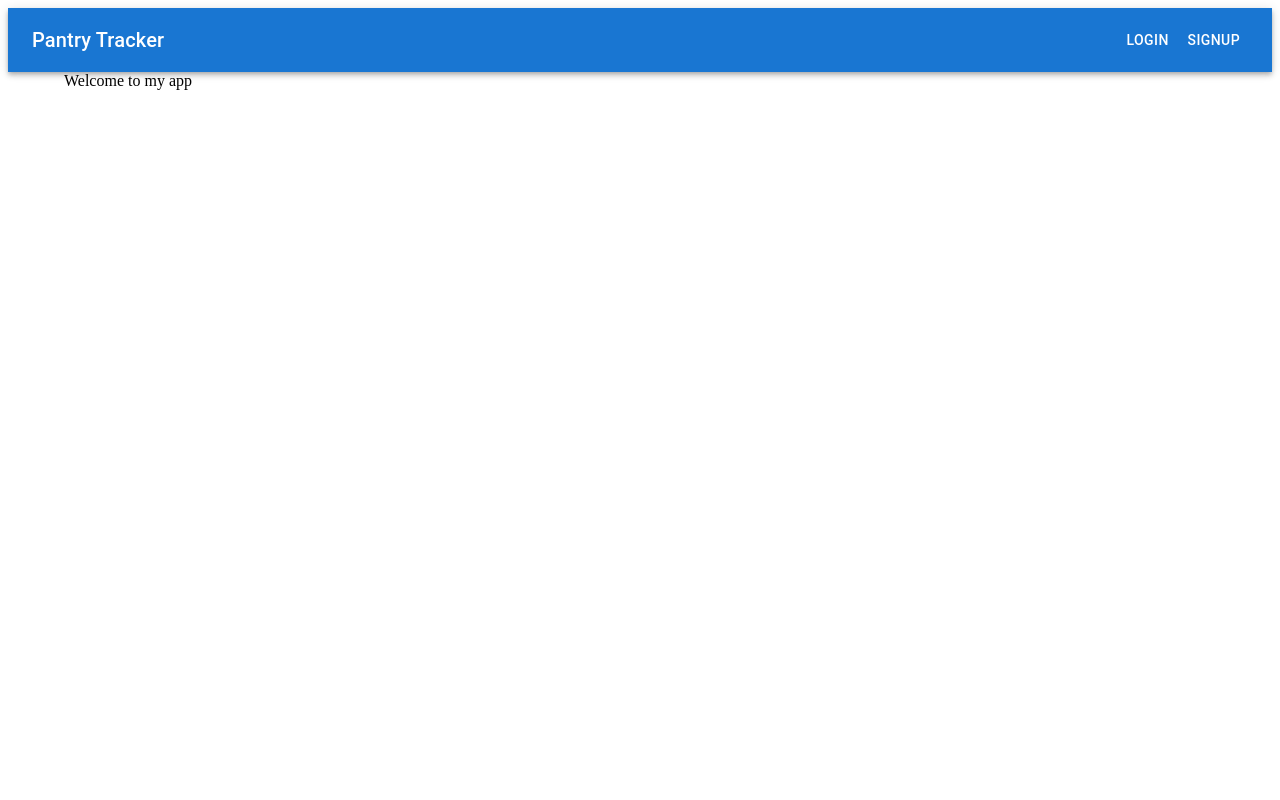
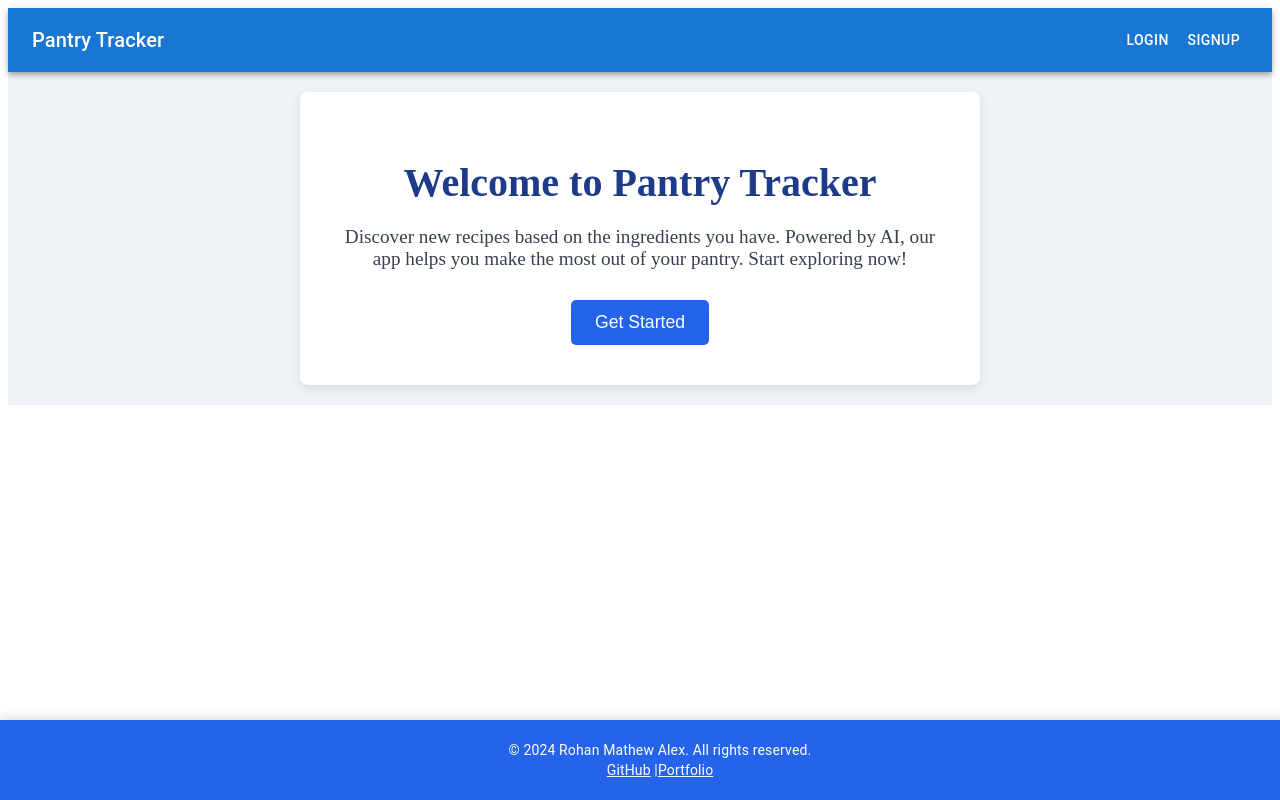
Before and after one commit to rohanmathewalex/pantry-tracker, a Next.js app: page / in a window 1280 px wide. Built offline with nearby package versions, Linux system fonts and the light colour scheme; no server answers.

Commit message:
AI intrgreation using open AI to recommed recipe done

```diff
--- a/next.config.js
+++ b/next.config.js
@@ -10,6 +10,7 @@ module.exports = {
     NEXT_PUBLIC_FIREBASE_STORAGE_BUCKET: process.env.NEXT_PUBLIC_FIREBASE_STORAGE_BUCKET,
     NEXT_PUBLIC_FIREBASE_MESSAGING_SENDER_ID: process.env.NEXT_PUBLIC_FIREBASE_MESSAGING_SENDER_ID,
     NEXT_PUBLIC_FIREBASE_APP_ID: process.env.NEXT_PUBLIC_FIREBASE_APP_ID,
+    NEXT_PUBLIC_OPENAI_API_KEY: process.env.NEXT_PUBLIC_OPENAI_API_KEY,
   },
   reactStrictMode: true,
   swcMinify: true,
--- a/package.json
+++ b/package.json
@@ -14,8 +14,10 @@
         "@mui/icons-material": "^5.16.6",
         "@mui/material": "^5.16.6",
         "@next/bundle-analyzer": "^14.2.5",
+        "axios": "^1.7.3",
         "firebase": "^10.12.5",
         "next": "^14.2.5",
+        "openai": "^4.54.0",
         "react-firebase-hooks": "^5.1.1"
     }
 }
--- /dev/null
+++ b/src/components/Footer.js
@@ -0,0 +1,35 @@
+import React from 'react';
+import { Box, Typography } from '@mui/material';
+
+const Footer = () => {
+  return (
+    <Box
+      component="footer"
+      sx={{
+        backgroundColor: '#2563eb', // Blue background
+        color: '#fff', // White text color
+        textAlign: 'center',
+        padding: '20px',
+        width: '100%',
+        position: 'fixed',
+        bottom: 0,
+        left: 0,
+        boxShadow: '0 -4px 8px rgba(0, 0, 0, 0.1)',
+      }}
+    >
+      <Typography variant="body2">
+        &copy; {new Date().getFullYear()} Rohan Mathew Alex. All rights reserved.
+      </Typography>
+      <Typography variant="body2">
+        <a href="https://github.com/rohanmathewalex" target="_blank" rel="noopener noreferrer" style={{ color: '#fff' }}>
+          GitHub
+        </a> |
+        <a href="https://rohanmathewalex.vercel.app/" target="_blank" rel="noopener noreferrer" style={{ color: '#fff' }}>
+          Portfolio
+        </a>
+      </Typography>
+    </Box>
+  );
+};
+
+export default Footer;
--- /dev/null
+++ b/src/pages/api/recommend-recipes.js
@@ -0,0 +1,43 @@
+// src/pages/api/recommend-recipes.js
+import { OpenAI } from 'openai';
+
+// Initialize OpenAI API with a supported model
+// // apiKey: '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',
+const openai = new OpenAI({
+
+  apiKey: process.env.NEXT_PUBLIC_OPENAI_API_KEY,
+});
+
+export default async function handler(req, res) {
+  if (req.method === 'POST') {
+    try {
+      const { items } = req.body;
+      const ingredients = items.map(item => item.name).join(', ');
+
+      // Generate recipe prompt
+      const prompt = `I have the following ingredients: ${ingredients}. Can you suggest some recipes that I can make with these ingredients?`;
+
+      // Call OpenAI API
+      const response = await openai.chat.completions.create({
+        model: 'gpt-3.5-turbo',
+        messages: [
+          { role: 'user', content: prompt }
+        ],
+        max_tokens: 150,
+      });
+
+      const recipes = response.choices[0].message.content.trim().split('\n\n').map(recipe => ({
+        title: recipe.split('\n')[0],
+        description: recipe.split('\n').slice(1).join('\n'),
+      }));
+
+      res.status(200).json({ recipes });
+    } catch (error) {
+      console.error(error);
+      res.status(500).json({ error: 'Failed to generate recipe recommendations.' });
+    }
+  } else {
+    res.setHeader('Allow', ['POST']);
+    res.status(405).end(`Method ${req.method} Not Allowed`);
+  }
+}
--- a/src/pages/index.js
+++ b/src/pages/index.js
@@ -1,21 +1,28 @@
-import { auth, database } from '../firebase/firebase.js';
-import { useState, useEffect } from 'react';
+import Navbar from '../components/Navbar';
+import Footer from '../components/Footer';
+import styles from '../styles/Home.module.css';
 import { useRouter } from 'next/router';
-import Navbar from '../components/Navbar';
-import { Container } from '@mui/material';
 
+function IndexPage() {
+  const router = useRouter();
 
+  const handleGetStarted = () => {
+    router.push('/signup'); // Navigate to signup page
+  };
 
-function IndexPage({ Component, pageProps}){
-    return (
-        <>
-          <Navbar />
-          <Container>
-            Welcome to my app
-          </Container>
-        </>
-      );
-
+  return (
+    <div className={styles.container}>
+      <Navbar />
+      <div className={styles.content}>
+        <h1 className={styles.title}>Welcome to Pantry Tracker</h1>
+        <p className={styles.description}>
+          Discover new recipes based on the ingredients you have. Powered by AI, our app helps you make the most out of your pantry. Start exploring now!
+        </p>
+        <button className={styles.button} onClick={handleGetStarted}>Get Started</button>
+      </div>
+      <Footer /> {/* Include Footer component */}
+    </div>
+  );
 }
 
-  export default IndexPage;
+export default IndexPage;
--- /dev/null
+++ b/src/styles/Home.module.css
@@ -0,0 +1,63 @@
+/* src/styles/Home.module.css */
+
+
+  .container {
+    display: flex;
+    flex-direction: column;
+    justify-content: center;
+    align-items: center;
+    width: 100%;
+    background-color: #f0f4f8; /* Light grey-blue background */
+    padding: 0;
+  }
+
+  .content {
+    text-align: center;
+    background-color: #ffffff; /* White background for the content area */
+    padding: 40px;
+    border-radius: 8px; /* Rounded corners */
+    box-shadow: 0 4px 12px rgba(0, 0, 0, 0.1); /* Slight shadow for depth */
+    width: 90%;
+    max-width: 600px; /* Max width for better readability */
+    margin: 20px;
+  }
+
+  .title {
+    font-size: 2.5rem; /* Larger font size for prominence */
+    color: #1e3a8a; /* Deep blue for a professional look */
+    margin-bottom: 20px;
+    font-weight: bold;
+  }
+
+  .description {
+    font-size: 1.2rem; /* Slightly larger font size for description */
+    color: #374151; /* Dark grey for good contrast */
+    margin-bottom: 30px;
+  }
+
+  .button {
+    padding: 12px 24px;
+    font-size: 1.1rem;
+    color: #fff;
+    background-color: #2563eb; /* Bright blue for the button */
+    border: none;
+    border-radius: 5px;
+    cursor: pointer;
+    transition: background-color 0.3s ease;
+  }
+
+  .button:hover {
+    background-color: #1d4ed8; /* Slightly darker blue on hover */
+  }
+
+  .footer {
+    background-color: #2563eb; /* Blue background for the footer */
+    color: #fff; /* White text color */
+    text-align: center;
+    padding: 20px;
+    width: 100%;
+    position: fixed;
+    bottom: 0;
+    left: 0;
+    box-shadow: 0 -4px 8px rgba(0, 0, 0, 0.1); /* Subtle shadow for depth */
+  }
```
Also changed, not shown: src/components/Dashboard.js (+91 -19 lines), src/styles/Footer.module.css (added, +27 -0 lines), src/utils/apiClient.js (added, +18 -0 lines), 1 other file (tests, documents, lock files or other folders).
